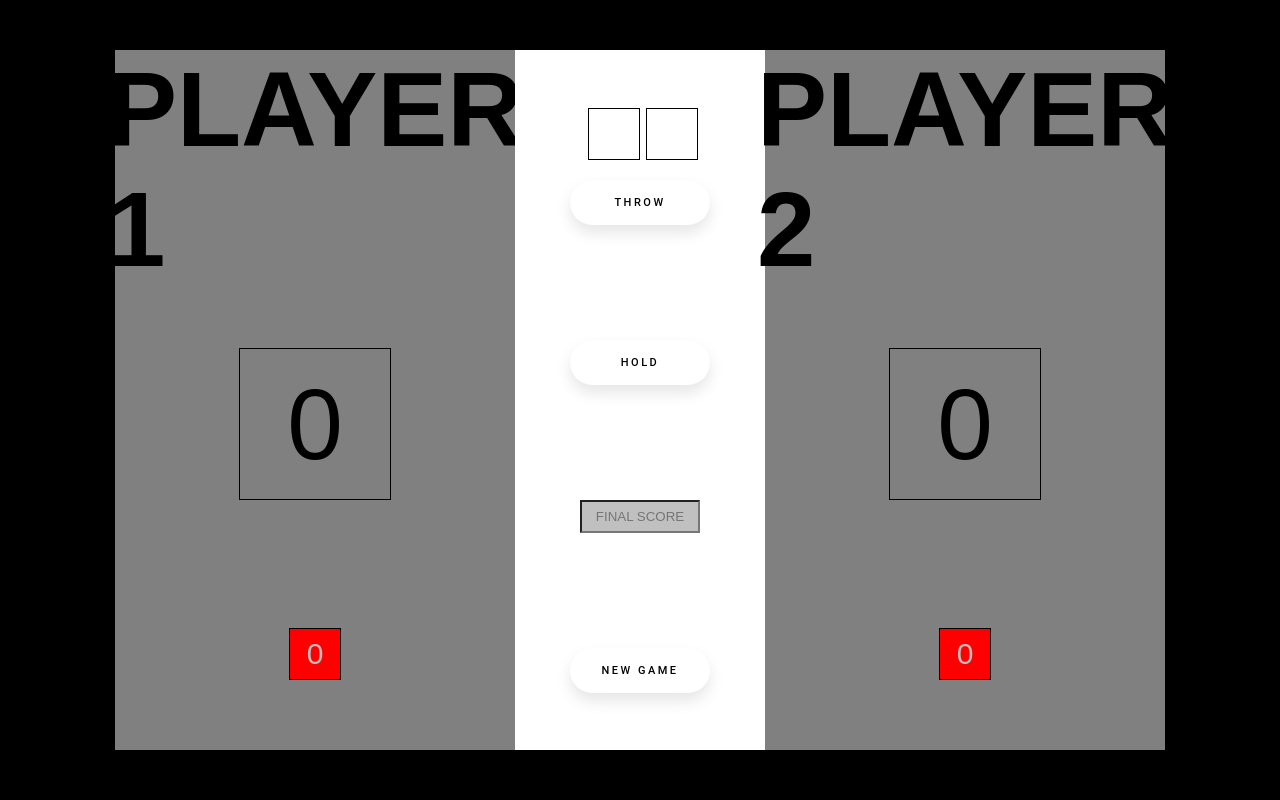
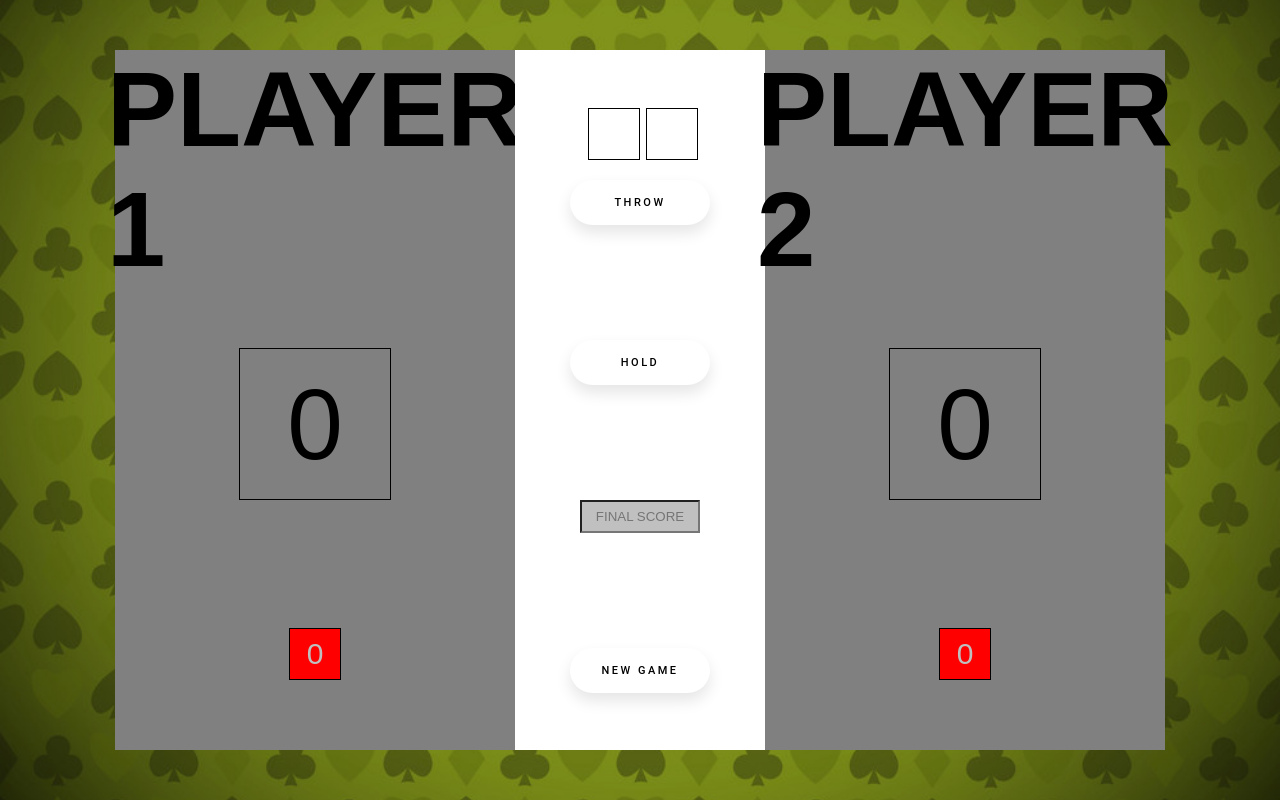
Before and after one commit to matimas/React-DiceGame, a React (Create React App) app: page / in a window 1280 px wide. Built offline with nearby package versions, Linux system fonts and the light colour scheme.

Commit message:
adding background image

```diff
--- a/src/components/Board.module.css
+++ b/src/components/Board.module.css
@@ -1,5 +1,6 @@
 .boardContainer {
-	background: rgb(0, 0, 0);
+	background: url('./assets/Image/250-2506299_blackjack-background.jpg')
+		no-repeat center center/cover;
 	display: flex;
 	justify-content: center;
 	align-items: center;
--- a/src/components/Dice/Dice.components.jsx
+++ b/src/components/Dice/Dice.components.jsx
@@ -2,11 +2,15 @@ import React from 'react';
 import './Dice.styles.css';
 class Dice extends React.Component {
 	state = { dice1: 0, dice2: 0, diceSum: 0, isSix: false };
-	RollDice = () => {
+	rotateDices = () => {
 		document.querySelector('#dices').className = 'dices-shaking';
 		setTimeout(() => {
 			document.querySelector('#dices').className = 'dices';
 		}, 1000);
+	};
+
+	RollDice = () => {
+		this.rotateDices();
 		const dice1 = Math.floor(Math.random() * 6) + 1;
 		const dice2 = Math.floor(Math.random() * 6) + 1;
 		if (dice1 === 6 && dice2 === 6) {
```
Also changed, not shown: src/components/assets/Image/250-2506299_blackjack-background.jpg (added).
